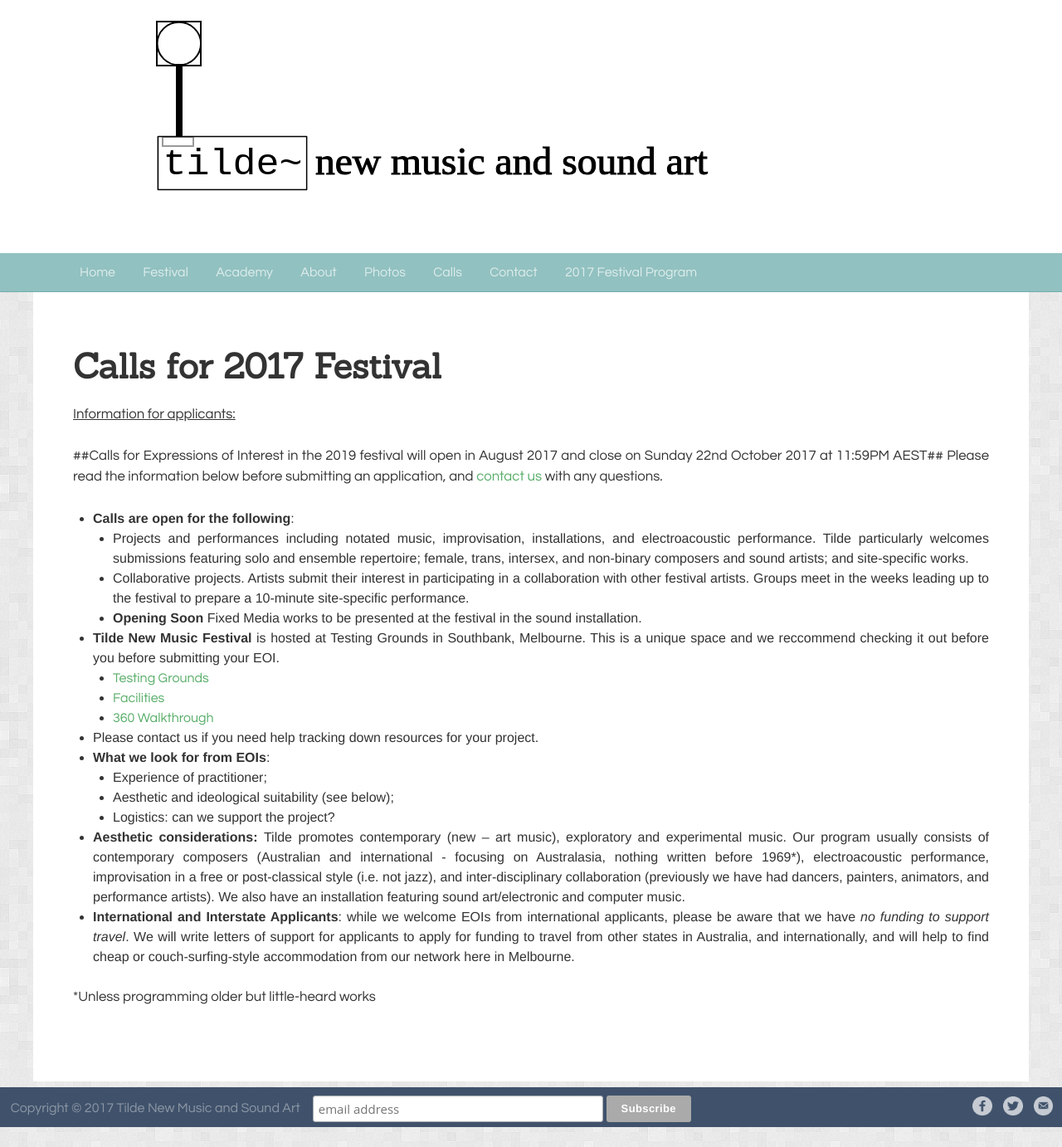
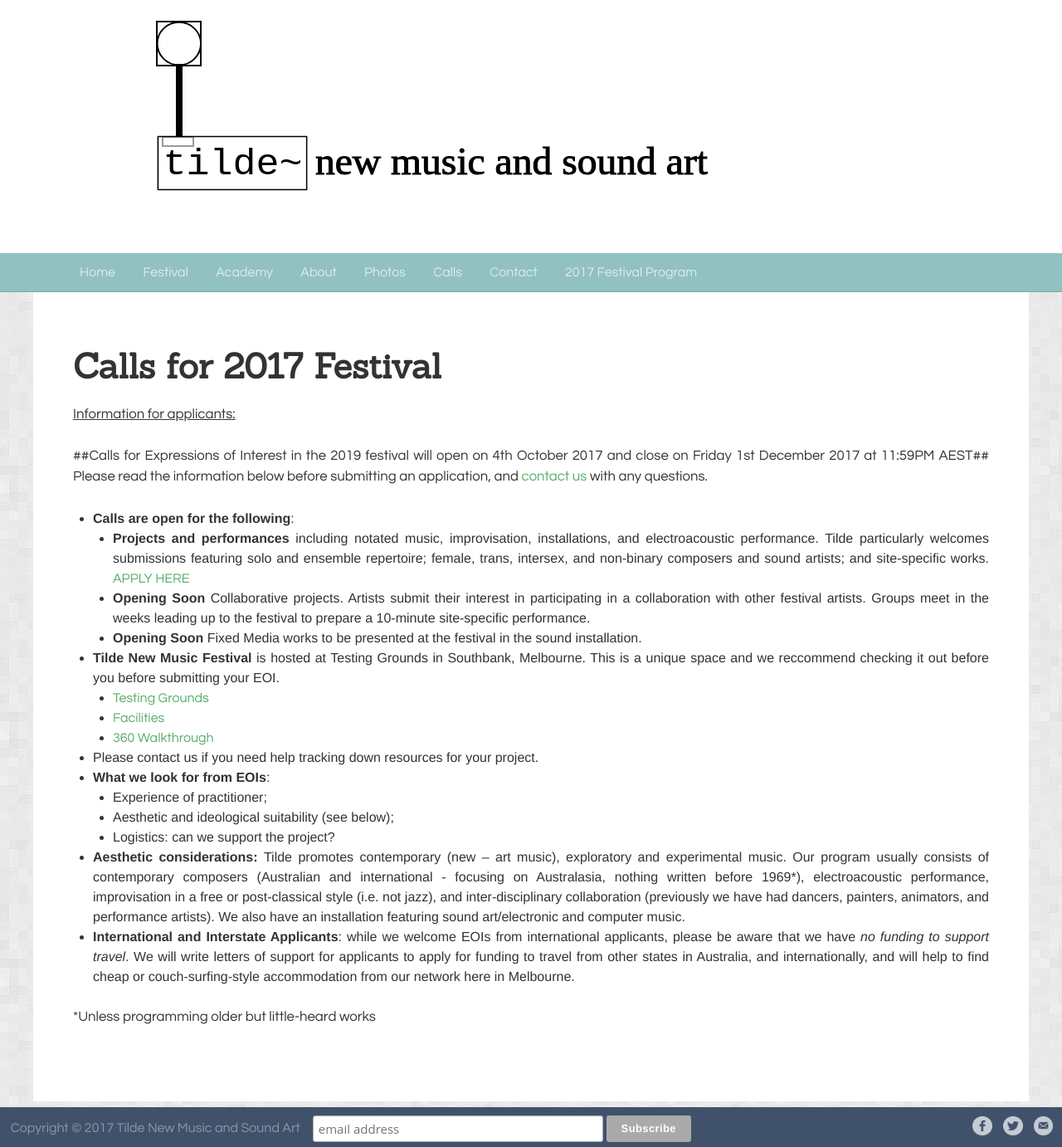
Before and after one commit to unclewalter/tilde-festival-website, a Jekyll site: the page built from pages/calls.md, in a window 1280 px wide. Shown: the whole page at 83% size. Built offline with Jekyll 4.4.1, drawn with Linux system fonts in a browser that asks for light colours; before the commit the page ends 1358 px from its top, so only the background shows below that.

Commit message:
Update calls.md

```diff
--- a/pages/calls.md
+++ b/pages/calls.md
@@ -7,12 +7,12 @@
 <span style="text-decoration: underline;">Information for applicants:</span>
 
 
-##Calls for Expressions of Interest in the 2019 festival will open in August 2017 and close on Sunday 22nd October 2017 at 11:59PM AEST##
+##Calls for Expressions of Interest in the 2019 festival will open on 4th October 2017 and close on Friday 1st December 2017 at 11:59PM AEST##
 Please read the information below before submitting an application, and [contact us](http://www.tilde.net.au/contact/) with any questions.
 
 *   **Calls are open for the following**:
-    *   Projects and performances including notated music, improvisation, installations, and electroacoustic performance. Tilde particularly welcomes submissions featuring solo and ensemble repertoire; female, trans, intersex, and non-binary composers and sound artists; and site-specific works.
-    *   Collaborative projects. Artists submit their interest in participating in a collaboration with other festival artists. Groups meet in the weeks leading up to the festival to prepare a 10-minute site-specific performance.
+    *   **Projects and performances** including notated music, improvisation, installations, and electroacoustic performance. Tilde particularly welcomes submissions featuring solo and ensemble repertoire; female, trans, intersex, and non-binary composers and sound artists; and site-specific works. [APPLY HERE](https://tilde.net.au/call/#/projects)
+    *   **Opening Soon** Collaborative projects. Artists submit their interest in participating in a collaboration with other festival artists. Groups meet in the weeks leading up to the festival to prepare a 10-minute site-specific performance.
     *   **Opening Soon** Fixed Media works to be presented at the festival in the sound installation.
 
 *   **Tilde New Music Festival** is hosted at Testing Grounds in Southbank, Melbourne. This is a unique space and we reccommend checking it out before you before submitting your EOI.
```
